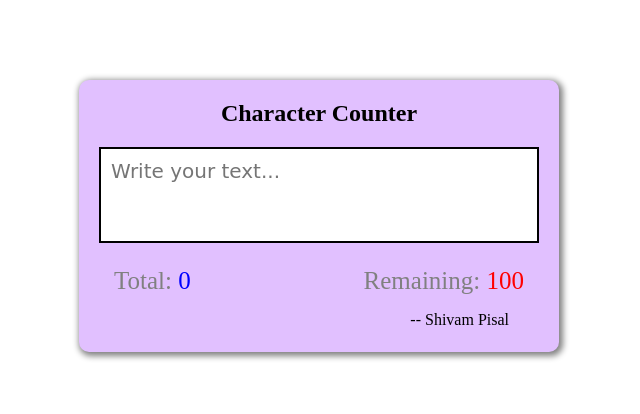
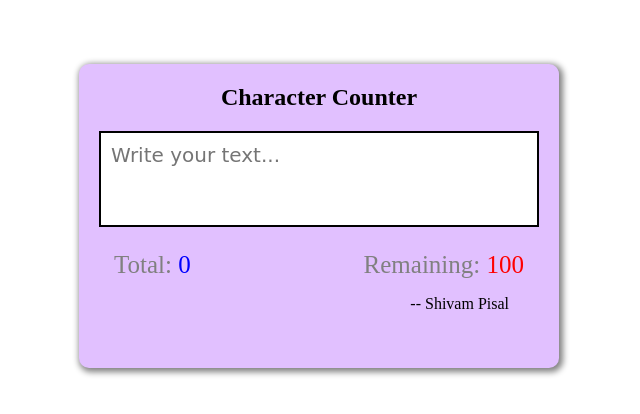
Before and after one commit to ShivamPisal/Real-time-character-counter, a plain HTML site: page index.html in a window 1280 px wide. Shown: the part 184-598 px from the top of the page, without its empty margins (321-961 px from the left). Drawn offline with Linux system fonts and the light colour scheme.

Commit message:
Update style.css

```diff
--- a/style.css
+++ b/style.css
@@ -17,7 +17,7 @@ body{
     background-color: rgb(225, 192, 255);
     padding: 20px;
     width: 30rem;
-    height: 17rem;
+    height: 19rem;
     margin: 20px;
     border-radius: 10px;
     box-shadow: 2px 2px 6px 2px rgb(128, 128, 128);
```
